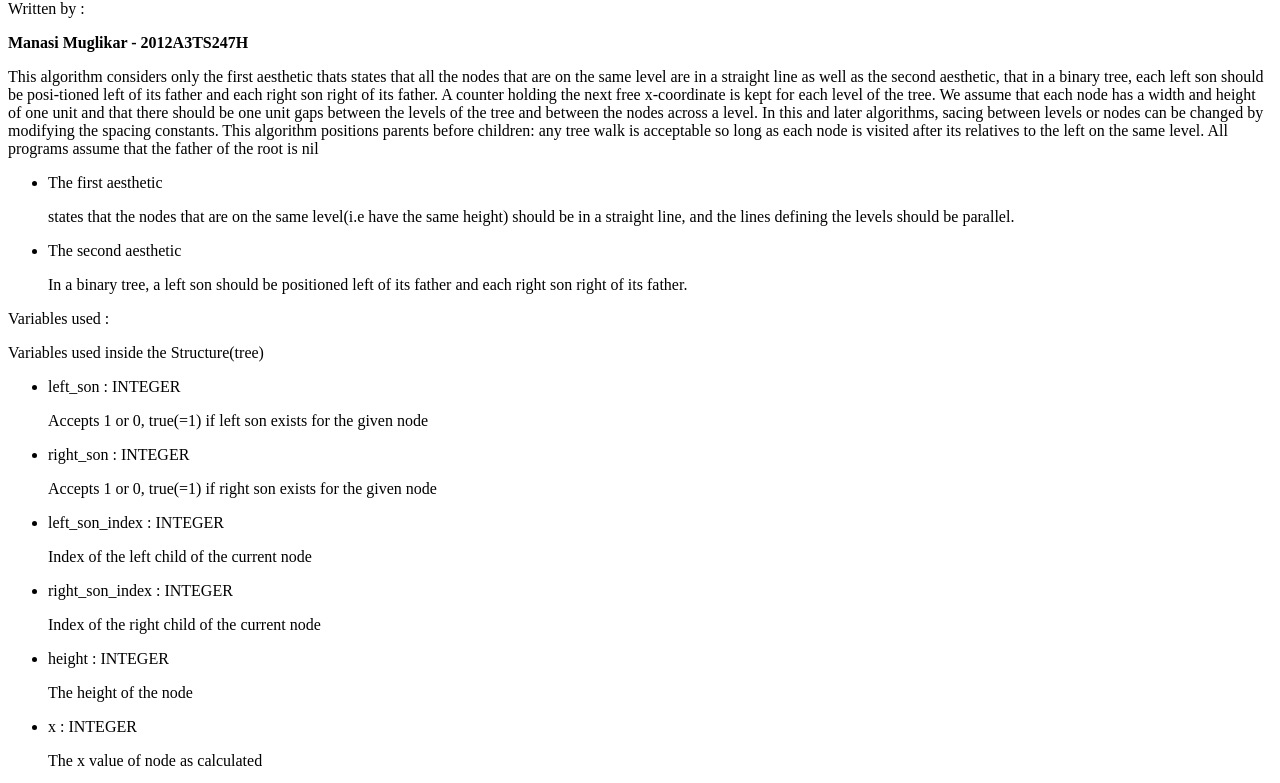
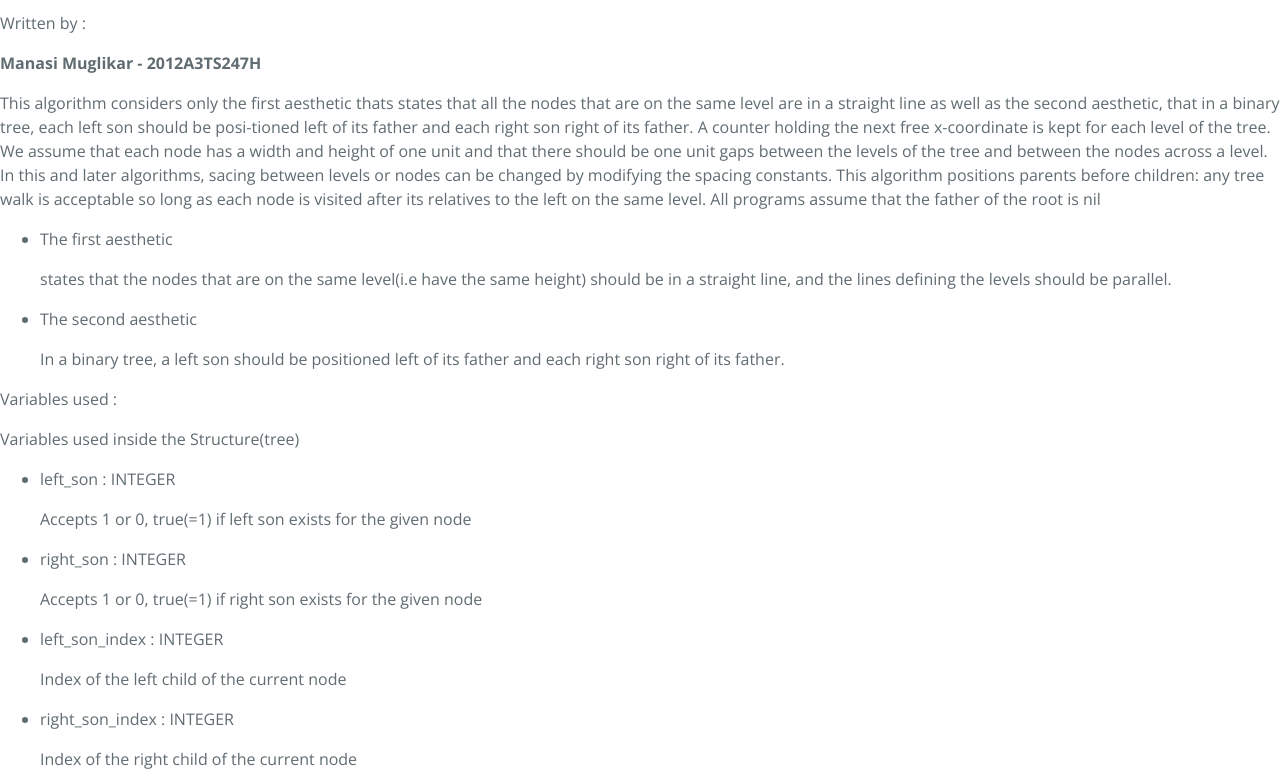
Before and after one commit to Manasi94/Graphics-OpenGL, a plain HTML site: page Algo1.html in a window 1280 px wide. Shown: the part 80-863 px from the top of the page. Drawn offline with nearby package versions, Linux system fonts and the light colour scheme.

Commit message:
Update Algo1.html

```diff
--- a/Algo1.html
+++ b/Algo1.html
@@ -2,6 +2,11 @@
 <html>
 <head>
 <title>Binary Algorithm</title>
+<meta name="viewport" content="width=device-width, initial-scale=1">
+<link rel="stylesheet" type="text/css" href="stylesheets/normalize.css" media="screen">
+<link href='https://fonts.googleapis.com/css?family=Open+Sans:400,700' rel='stylesheet' type='text/css'>
+<link rel="stylesheet" type="text/css" href="stylesheets/stylesheet.css" media="screen">
+<link rel="stylesheet" type="text/css" href="stylesheets/github-light.css" media="screen">
 </head>
 <body>
 <center><h1>Binary Algorithm</h1></center>
```
